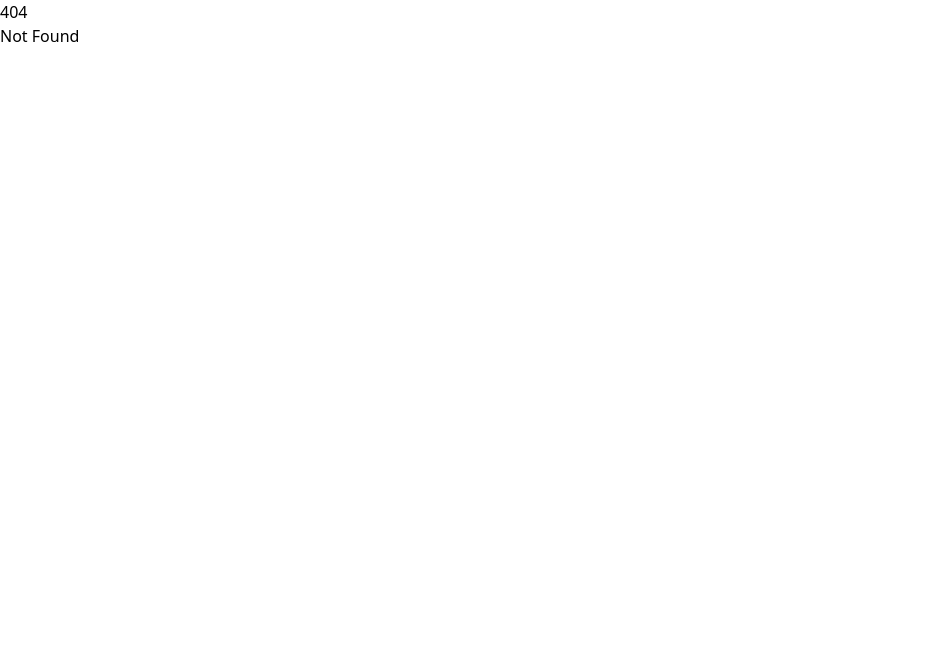
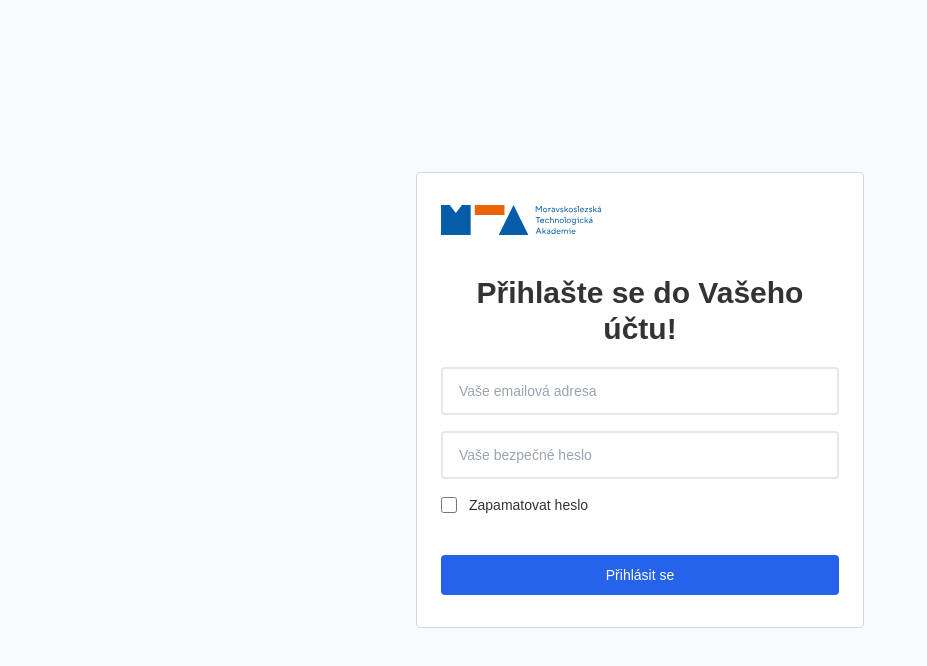
Before and after one commit to TomixUG/mta-set, a SvelteKit app: page /auth in a window 1280 px wide. Before the commit this address had no page. Shown: the top 666 px of the page, without its empty margins (0-927 px from the left). Built offline with nearby package versions, Linux system fonts and the light colour scheme; no server answers.

Commit message:
the whole auth logic

```diff
--- /dev/null
+++ b/src/lib/constants.ts
@@ -0,0 +1,6 @@
+export default {
+  email: "amogus123@gmail.com",
+  password: "mypass",
+  cookieName: "token",
+  token: "superSecretDefinitelyRandomToken",
+};
--- /dev/null
+++ b/src/routes/+layout.server.ts
@@ -0,0 +1,21 @@
+import constants from "$lib/constants";
+import { redirect } from "@sveltejs/kit";
+import type { LayoutServerLoad } from "./$types";
+
+export const load: LayoutServerLoad = async ({ cookies, route }) => {
+  if (
+    cookies.get(constants.cookieName) !== constants.token &&
+    route.id !== "/auth"
+  ) {
+    console.log("redirecting to /auth");
+    redirect(302, "/auth");
+  }
+
+  //   else if (
+  //     route.id === "/auth" &&
+  //     cookies.get(constants.cookieName) === constants.token
+  //   ) {
+  //     console.log("redirecting to /");
+  //     redirect(302, "/");
+  //   }
+};
--- /dev/null
+++ b/src/routes/auth/+page.server.ts
@@ -0,0 +1,36 @@
+// routes/login/+page.server.ts
+import { fail, redirect } from "@sveltejs/kit";
+
+import type { Actions, PageServerLoad } from "./$types";
+import constants from "$lib/constants";
+
+export const actions: Actions = {
+  default: async ({ request, locals, cookies, url }) => {
+    const formData = await request.formData();
+    const email = formData.get("email");
+    const password = formData.get("password");
+
+    console.log(email);
+    console.log(password);
+    // check the login details
+    if (email == constants.email && password == constants.password) {
+      console.log("login success");
+      cookies.set(constants.cookieName, constants.token, {
+        path: "/",
+      });
+      redirect(302, "/");
+    } else {
+      console.log("login failed");
+      return fail(400, {
+        message: "Zadali jste špatný email nebo heslo!",
+      });
+    }
+  },
+};
+
+export const load: PageServerLoad = async ({ cookies }) => {
+  if (cookies.get(constants.cookieName) === constants.token) {
+    console.log("redirecting to /");
+    redirect(302, "/");
+  }
+};
--- /dev/null
+++ b/src/routes/auth/+page.svelte
@@ -0,0 +1,80 @@
+<script lang="ts">
+  import { enhance } from "$app/forms";
+  import type { ActionData } from "./$types";
+
+  export let form: ActionData;
+</script>
+
+<div class="bg-gray-50 font-[sans-serif] text-[#333]">
+  <div class="min-h-screen flex flex-col items-center justify-center py-6 px-4">
+    <div
+      class="max-w-md w-full border py-8 px-6 rounded border-gray-300 bg-white"
+    >
+      <img src="/logo-1.svg" alt="logo" class="w-40 mb-10" />
+      <h2 class="text-center text-3xl font-extrabold">
+        Přihlašte se do Vašeho účtu!
+      </h2>
+      {#if form?.message}
+        <div
+          class="relative py-3 pl-4 pr-10 leading-normal text-red-700 bg-red-100 rounded-lg mt-5"
+          role="alert"
+        >
+          <p>{form?.message}</p>
+          <span class="absolute inset-y-0 right-0 flex items-center mr-4">
+          </span>
+        </div>
+      {/if}
+      <form class="mt-5 space-y-4" method="post" use:enhance>
+        <div>
+          <input
+            name="email"
+            type="email"
+            autocomplete="email"
+            required
+            class="w-full text-sm px-4 py-3 rounded outline-none border-2 focus:border-blue-500"
+            placeholder="Vaše emailová adresa"
+          />
+        </div>
+        <div>
+          <input
+            name="password"
+            type="password"
+            autocomplete="current-password"
+            required
+            class="w-full text-sm px-4 py-3 rounded outline-none border-2 focus:border-blue-500"
+            placeholder="Vaše bezpečné heslo"
+          />
+        </div>
+        <div class="flex items-center justify-between gap-4">
+          <div class="flex items-center">
+            <input
+              id="remember-me"
+              name="remember-me"
+              type="checkbox"
+              class="h-4 w-4 shrink-0 text-blue-600 focus:ring-blue-500 border-gray-300 rounded"
+            />
+            <label for="remember-me" class="ml-3 block text-sm">
+              Zapamatovat heslo
+            </label>
+          </div>
+          <div>
+            <!-- <a
+              href="jajvascript:void(0);"
+              class="text-sm text-blue-600 hover:text-blue-500"
+            >
+              Forgot Password?
+            </a> -->
+          </div>
+        </div>
+        <div class="!mt-10">
+          <button
+            type="submit"
+            class="w-full py-2.5 px-4 text-sm rounded text-white bg-blue-600 hover:bg-blue-700 focus:outline-none"
+          >
+            Přihlásit se
+          </button>
+        </div>
+      </form>
+    </div>
+  </div>
+</div>
```
Also changed, not shown: static/logo-1.svg (added).
